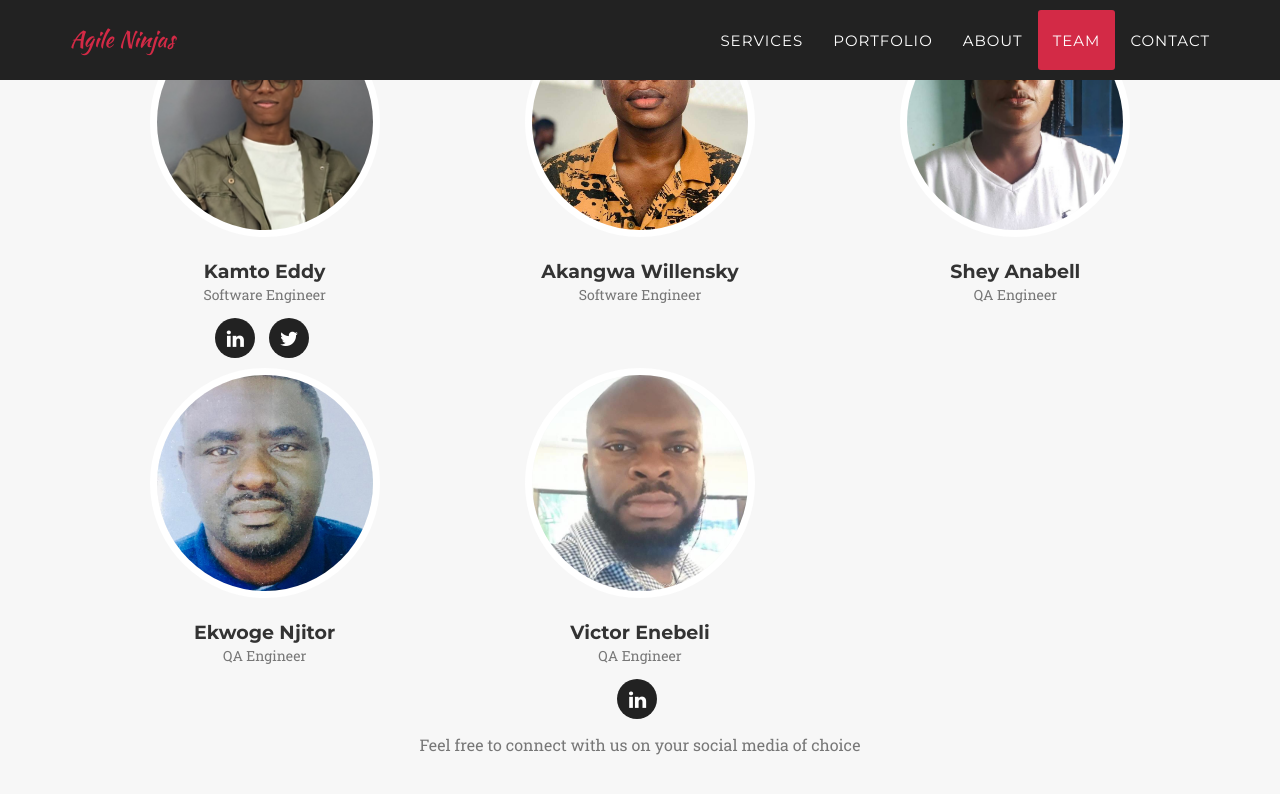
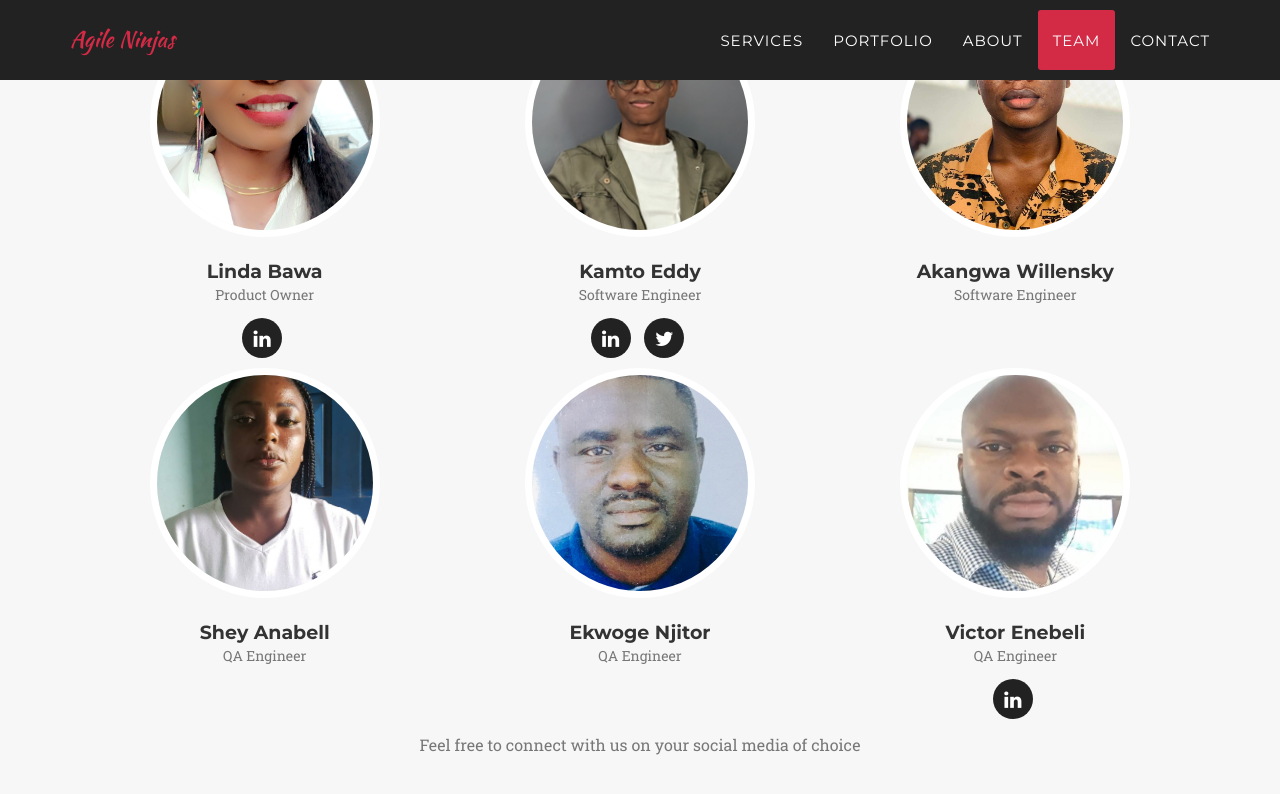
Before and after one commit to kamtoeddy/agile-ninjas, a Jekyll site: the page built from index.html, in a window 1280 px wide and 900 px high, scrolled down 5311 px. Shown: the top 794 px of the window. Built offline with Jekyll 4.4.1, drawn with Linux system fonts in a browser that asks for light colours; some web fonts are replaced.

```diff
--- a/_config.yml
+++ b/_config.yml
@@ -30,6 +30,13 @@ people:
         url: http://www.linkedin.com/in/ssendegeya-kyeyune
       - title: envelope
         url: mailto:ssendegeyakyeyune@gmail.com
+
+  - name: Linda Bawa
+    pic: linda.jpg
+    role: Product Owner
+    social:
+      - title: linkedin
+        url: http://linkedin.com/in/linda-bawa-b7219312a
 
   - name: Kamto Eddy
     pic: eddy.jpg
```
Also changed, not shown: img/team/linda.jpg (added).
